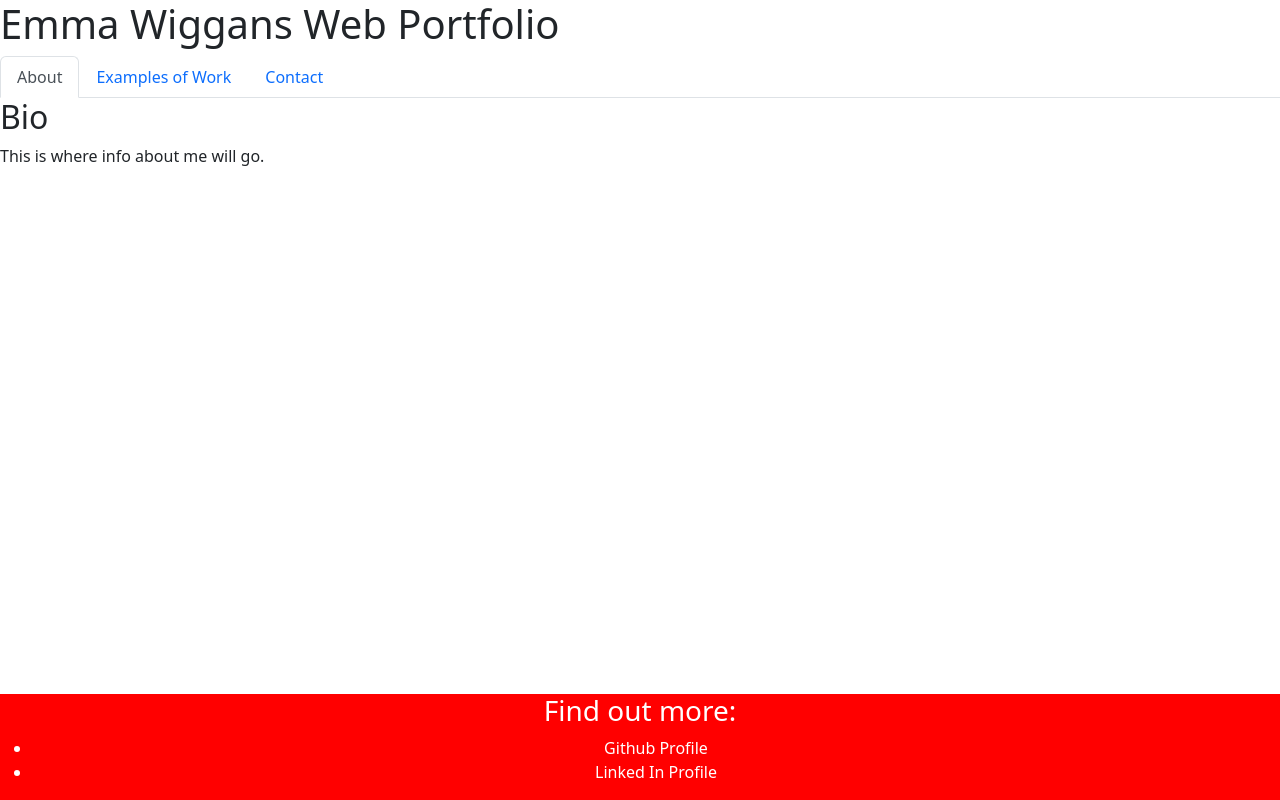
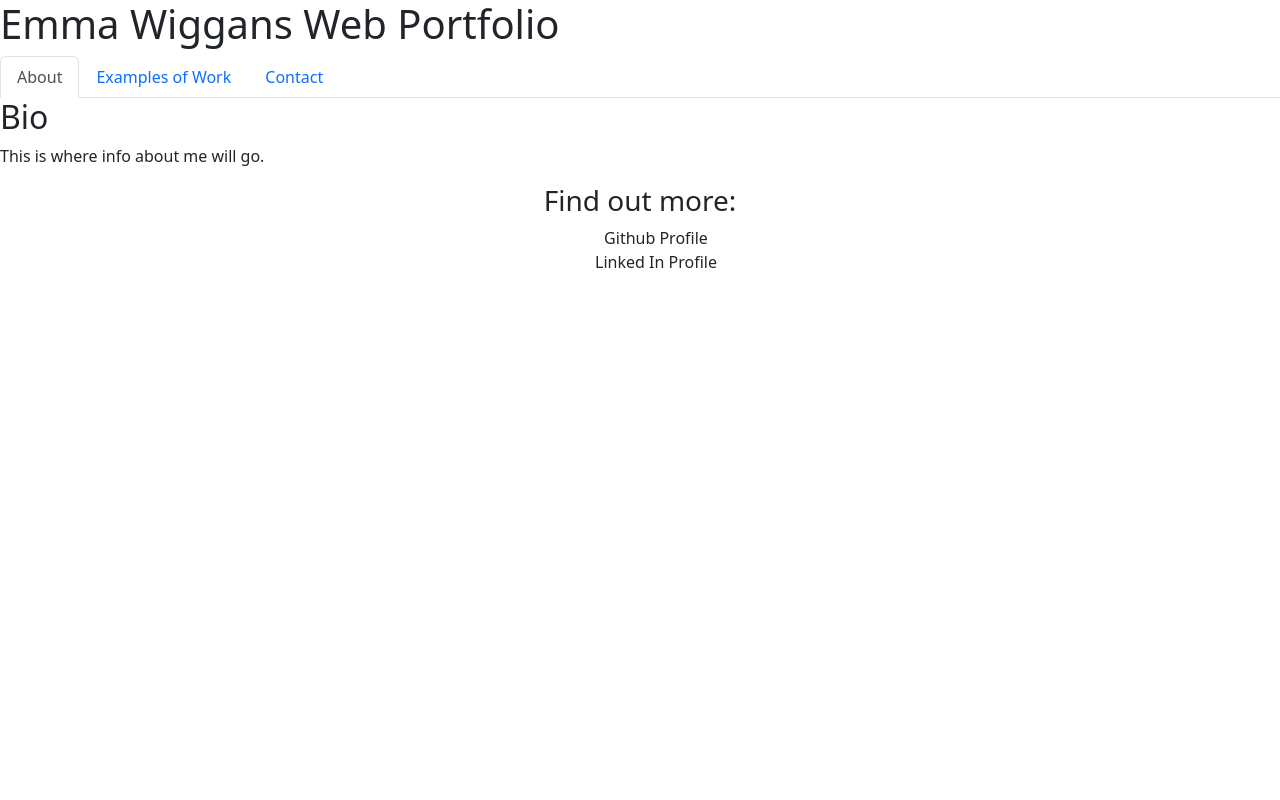
Before and after one commit to eawiggans/eaw-portfolio, a React (Create React App) app: page / in a window 1280 px wide. Built offline with nearby package versions, Linux system fonts and the light colour scheme.

Commit message:
created basic project container

```diff
--- a/src/components/Footer.css
+++ b/src/components/Footer.css
@@ -1,9 +1,13 @@
 .footer {
-    position: fixed;
+    /* position: fixed; */
     left: 0;
     bottom: 0;
     width: 100%;
-    background-color: red;
-    color: white;
+    /* background-color: red;
+    color: white; */
     text-align: center;
   }
+
+  ul {
+    list-style: none;
+  }
--- a/src/components/PortfolioContainer.js
+++ b/src/components/PortfolioContainer.js
@@ -8,7 +8,6 @@ import Footer from './Footer'
 export default function PortfolioContainer() {
   const [currentPage, setCurrentPage] = useState('About');
 
-  // This method is checking to see what the value of `currentPage` is. Depending on the value of currentPage, we return the corresponding component to render.
   const renderPage = () => {
     if (currentPage === 'About') {
       return <About />;
@@ -23,9 +22,7 @@ export default function PortfolioContainer() {
 
   return (
     <div>
-      {/* We are passing the currentPage from state and the function to update it */}
       <Navigation currentPage={currentPage} handlePageChange={handlePageChange} />
-      {/* Here we are calling the renderPage method which will return a component  */}
       {renderPage()}
       <Footer />
     </div>
--- /dev/null
+++ b/src/components/pages/Project.css
@@ -0,0 +1,14 @@
+.work-title {
+    margin-top: -70px;
+    font-weight: bold;
+}
+
+.work-title, a {
+    color:black;
+    text-decoration: none;
+
+}
+
+.container {
+    margin: 20px;
+}
--- /dev/null
+++ b/src/components/pages/Project.js
@@ -0,0 +1,15 @@
+import React from 'react';
+import './Project.css'
+import weather from '../../assets/weathercrop.png';
+
+function projectCard() {
+    return (
+
+        <div className='container'>
+            <div className='container'>
+                <img src={weather} alt='Screenshot of weather tracking app' /><div className='work-title'><a href='https://eawiggans.github.io/weather-tracker/'><h3>Weather Tracker App</h3></a><p><a href='https://github.com/eawiggans/weather-tracker'>Github Repo</a></p></div></div>
+        </div>
+    )
+}
+
+export default projectCard;
--- a/src/components/pages/WorkExamples.js
+++ b/src/components/pages/WorkExamples.js
@@ -1,4 +1,5 @@
 import React from 'react';
+import Project from './Project'
 
 export default function WorkExamples() {
   return (
@@ -7,6 +8,7 @@ export default function WorkExamples() {
       <p>
         This is where examples of work will go.
       </p>
+      <div><Project /></div>
     </div>
   );
 }
```
Also changed, not shown: src/assets/weathercrop.png (added), src/components/Project.js (deleted).
